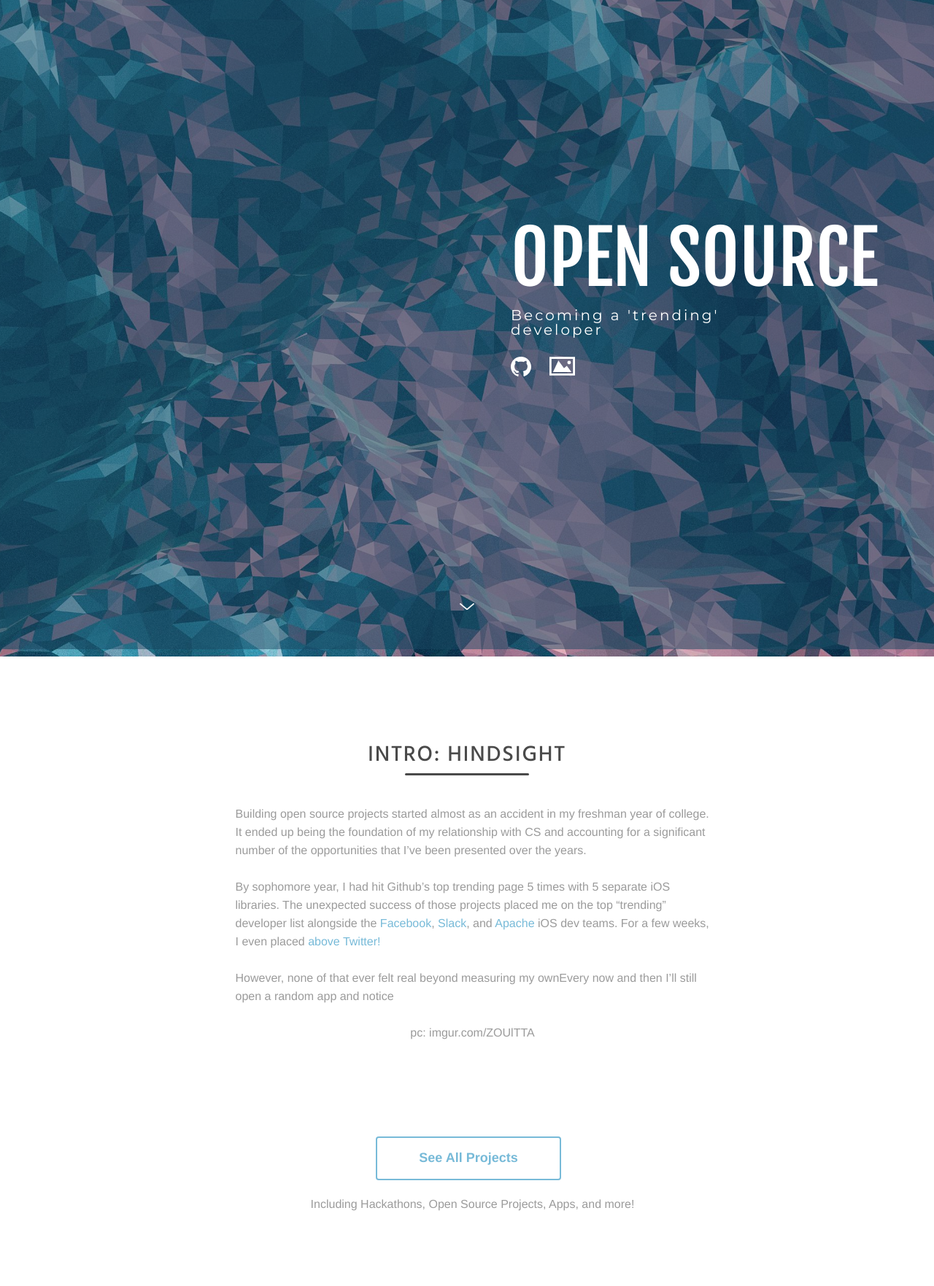
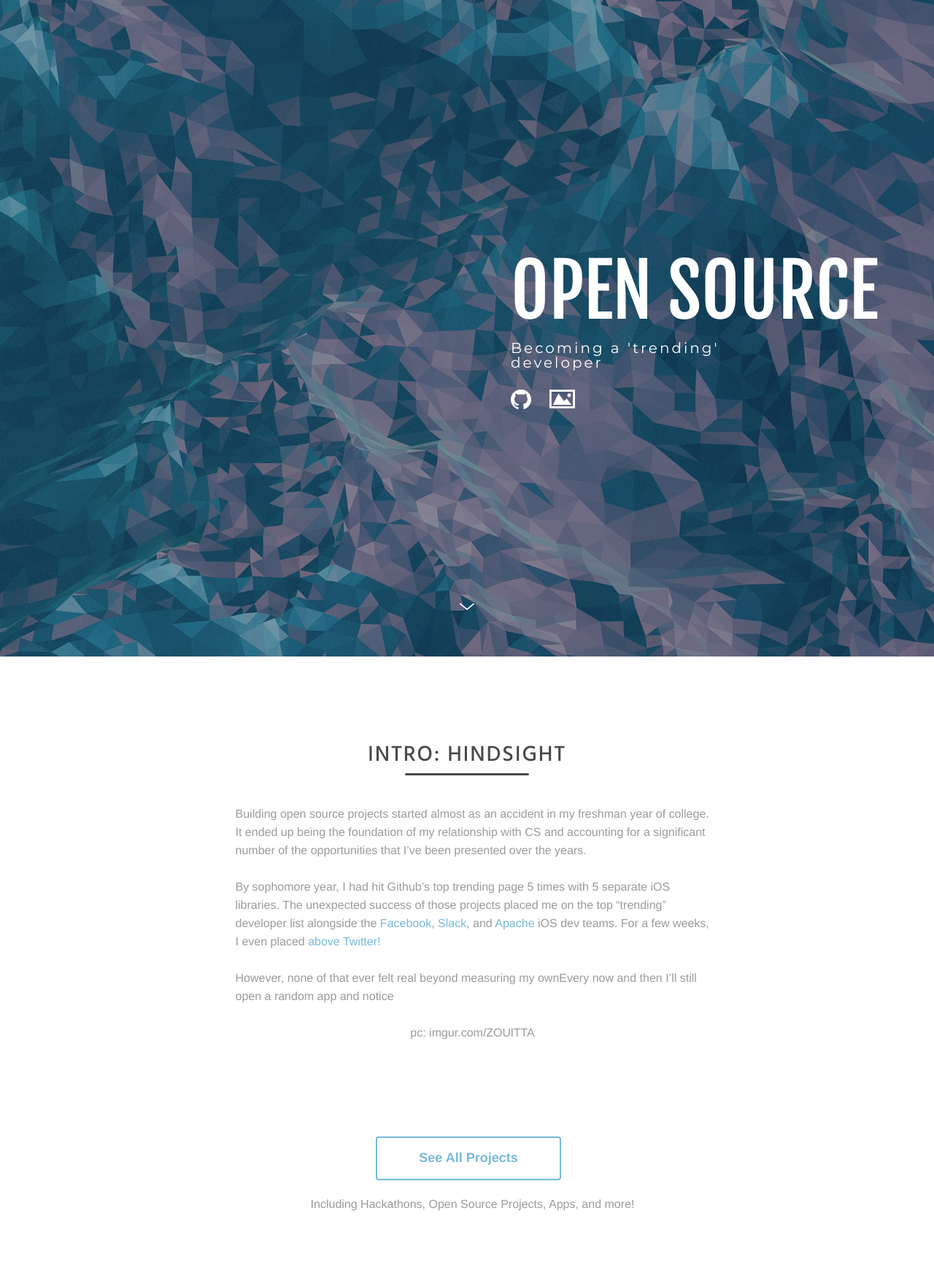
Before and after one commit to hamersu9t/PersonalWebsite, a Jekyll site: the page built from _posts/0004-01-01-opensource.md, in a window 1280 px wide. Shown: the whole page at 73% size. Built offline with Jekyll 4.4.1, drawn with Linux system fonts in a browser that asks for light colours.

Commit message:
fix overlay issue

```diff
--- a/_includes/post.css
+++ b/_includes/post.css
@@ -112,7 +112,7 @@
 
 .top-container .image-overlay {
   width: 100%;
-  height: 100vh;
+  height: 100%;
   display: -webkit-flex;
   display: flex;
   -webkit-justify-content: flex-end;
```
